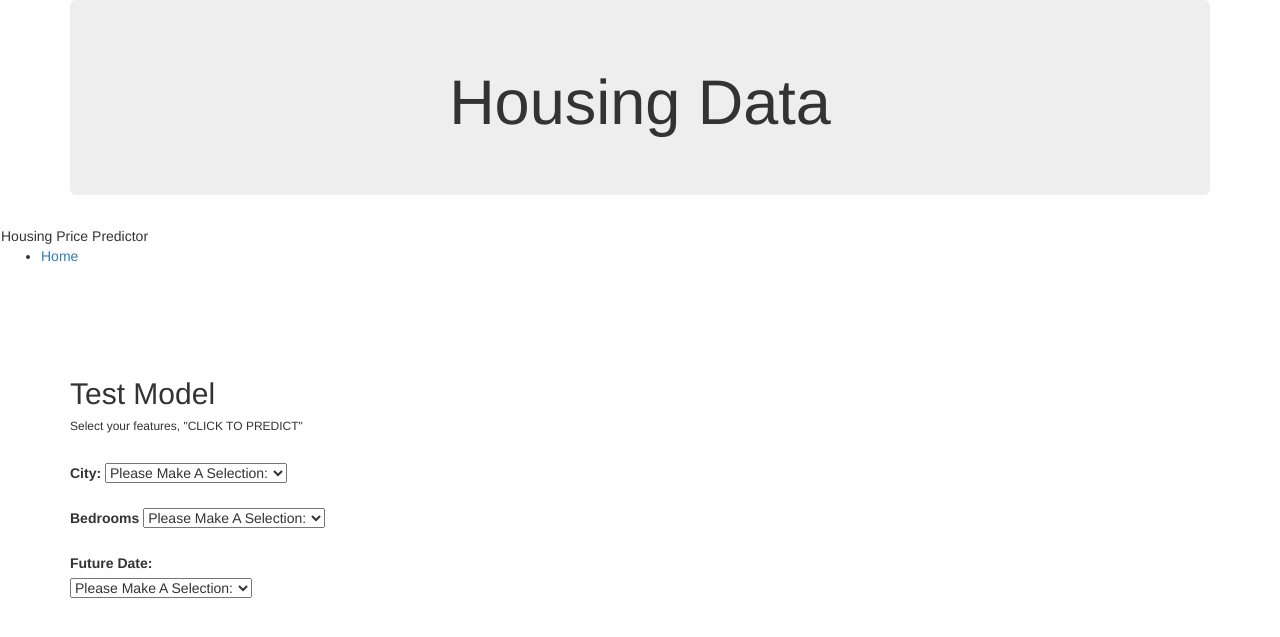
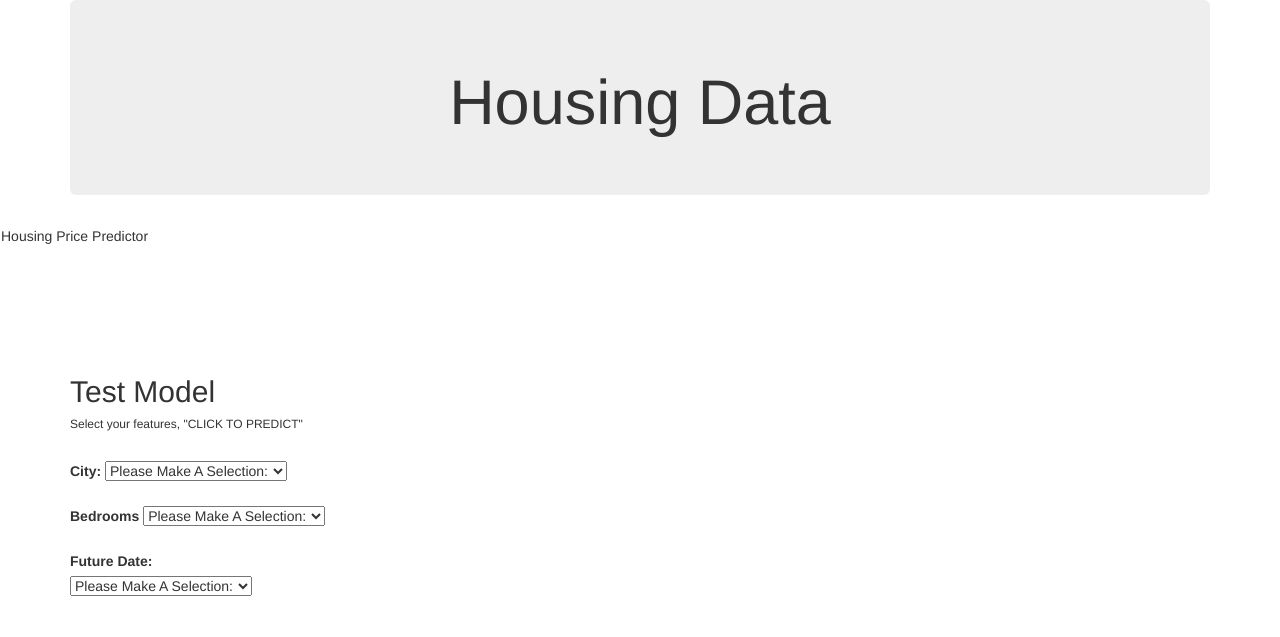
Before and after one commit to summerstime/team_centennial_parkss, a Flask app: template templates/index.html in a window 1280 px wide. Shown: the top 637 px of the page. Run offline with Flask 2, Linux system fonts and the light colour scheme; the template is opened without the code that fills it, so the values that code supplies are empty; parts of the project's set-up code (start-up, migrations or seed data) failed here and were passed over; some libraries are stand-ins or nearby versions.

Commit message:
index.html home link

```diff
--- a/templates/index.html
+++ b/templates/index.html
@@ -26,11 +26,11 @@
                     <span class="bar"></span>
                     <span class="bar"></span>
                 </a>
-                <div class="navbar-links">
+                <!-- <div class="navbar-links">
                     <ul>
                         <li id="home"><a href="{{ url_for('home') }}">Home</a></li>
                     </ul>
-                </div>
+                </div> -->
             </nav>
         </div>
 
```
